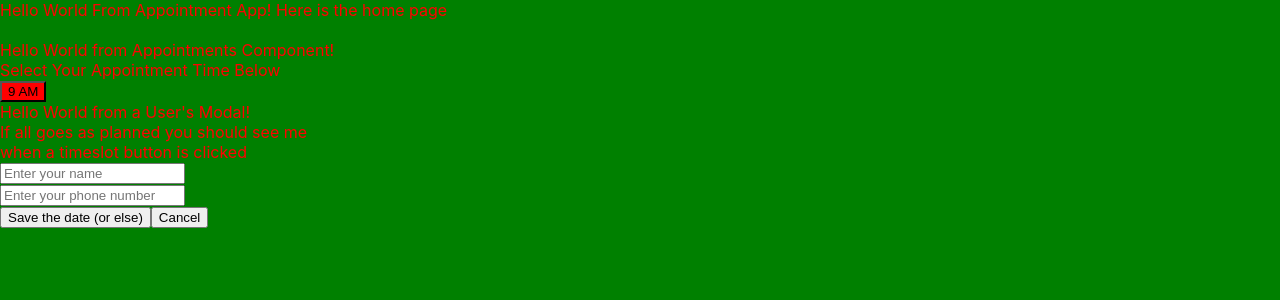
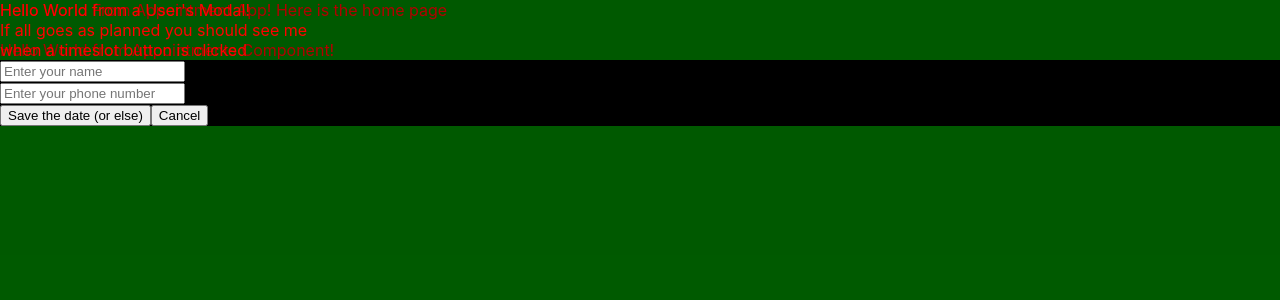
Before and after one commit to qchen3301/ScheduleAppCodeAssignment, a React (Create React App) app: page / in a window 1280 px wide. Both pictures are taken after a click on the button "9 AM". Shown: the top 300 px of the page. Built offline with nearby package versions, Linux system fonts and the light colour scheme.

Commit message:
placeholder styling on UserModal.js

```diff
--- a/src/components/Appointments.js
+++ b/src/components/Appointments.js
@@ -31,10 +31,13 @@ export default class Appointments extends Component {
       <div>
         Hello World from Appointments Component! <br />
         Select Your Appointment Time Below <br />
-        {/* ternary in button triggers the modal */}
+        {/* ternary in button tag triggers the modal */}
         <button
             style={{background: this.state.btnColor}}
-            onClick={this.alertTest}>9 AM</button>
+            onClick={this.alertTest}>9 AM </button>
+        <button
+            style={{background: this.state.btnColor}}
+            onClick={this.alertTest}>10 AM </button>
         {this.state.modalVisible ? <UserModal/> : null}
       </div>
     )
--- a/src/components/UserModal.js
+++ b/src/components/UserModal.js
@@ -1,22 +1,31 @@
 import React, { Component } from 'react'
 import styled from 'styled-components'
 
-// const ModalContent = styled.div`
-//     background-color: #fefefe;
-//     color: blue;
-//     margin: auto;
-//     padding: 20px;
-//     border: 1px solid #888;
-//     width: 80%;
-// `
-
+const ModalBackgroundDiv = styled.div`
+    position: fixed;
+    top: 0;
+    bottom: 0;
+    left: 0;
+    right: 0;
+    background-color: rgba(0,0,0,0.3);
+    padding: 50;
+`
+const ModalForm = styled.form`
+    background-color: black;
+    border-radius: 5;
+    max-width: 500;
+    min-height: 300;
+    margin: 0 auto;
+    padding: 30;
+`
 export default class UserModal extends Component {
 
     state = {
         userInfo: {
             name:'',
             phone:''
-        }
+        },
+        modalVisible: false
     }
 
     handleChange = (event) => {
@@ -29,14 +38,16 @@ export default class UserModal extends Component {
     handleSubmit = async (event) => {
         event.preventDefault()
         alert("!")
+        this.setState({...this.state.userInfo})
     }
+
   render() {
     return (
-      <div>
+      <ModalBackgroundDiv show = {this.state.modalVisible}>
         Hello World from a User's Modal! <br />
         If all goes as planned you should see me <br />
         when a timeslot button is clicked <br />
-        <form onSubmit = {this.handleSubmit}>
+        <ModalForm onSubmit = {this.handleSubmit}>
             <input
                 type='text'
                 name='name'
@@ -52,9 +63,9 @@ export default class UserModal extends Component {
                 onChange={this.handleChange}
                 required/> <br/>
             <input type='submit' value='Save the date (or else)'/>
-            <button>Cancel</button>
-        </form>
-      </div>
+            <button onClick={this.toggleModal}>Cancel</button>
+        </ModalForm>
+      </ModalBackgroundDiv>
     )
   }
 }
```
